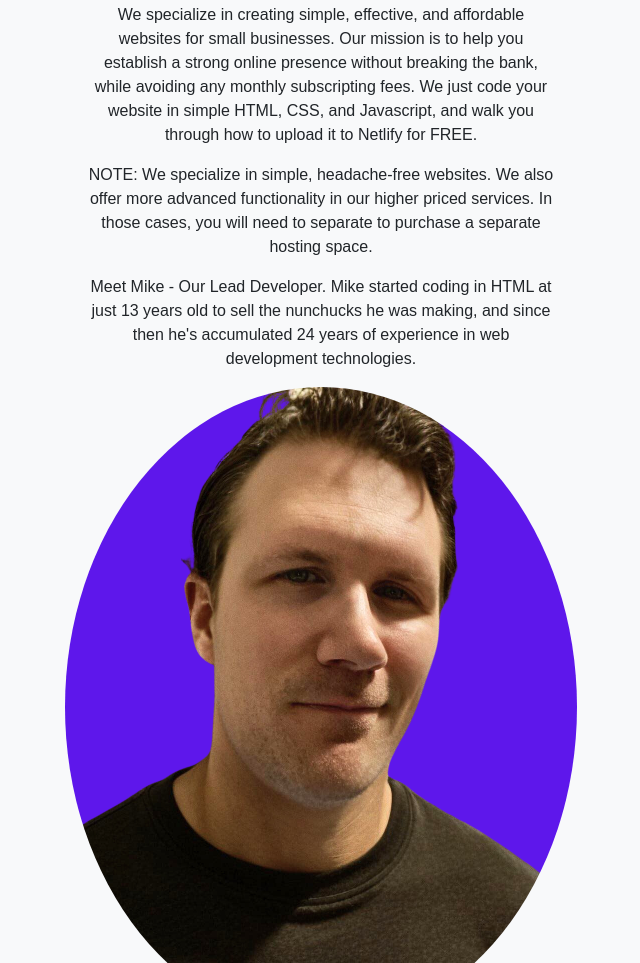
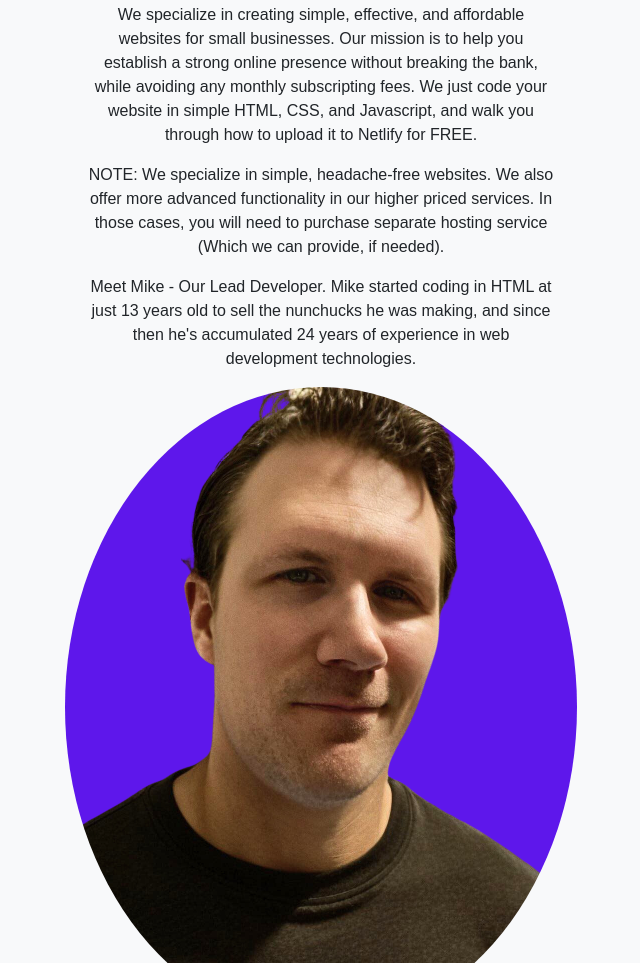
Before and after one commit to mlionhart/lionhart-web-solutions, a plain HTML site: page index.html in a window 1280 px wide. Shown: the part 1726-2689 px from the top of the page, without its empty margins (319-959 px from the left). Drawn offline with nearby package versions, Linux system fonts and the light colour scheme.

Commit message:
minor tweak

```diff
--- a/index.html
+++ b/index.html
@@ -103,7 +103,7 @@
       <h2 class="text-center mb-5">About Us</h2>
       <p class="text-center">We specialize in creating simple, effective, and affordable websites for small businesses.
         Our mission is to help you establish a strong online presence without breaking the bank, while avoiding any monthly subscripting fees. We just code your website in simple HTML, CSS, and Javascript, and walk you through how to upload it to Netlify for FREE. </p>
-      <p>NOTE: We specialize in simple, headache-free websites. We also offer more advanced functionality in our higher priced services. In those cases, you will need to separate to purchase a separate hosting space.</p>
+      <p>NOTE: We specialize in simple, headache-free websites. We also offer more advanced functionality in our higher priced services. In those cases, you will need to purchase separate hosting service (Which we can provide, if needed).</p>
       <p>Meet Mike - Our Lead Developer. Mike started coding in HTML at just 13 years old to sell the nunchucks he was making, and since then he's accumulated 24 years of experience in web development technologies.</p>
       <img src="images/me-purple.png" alt="Mike - Our Lead Developer" width="512" height="640">
     </div>
```
